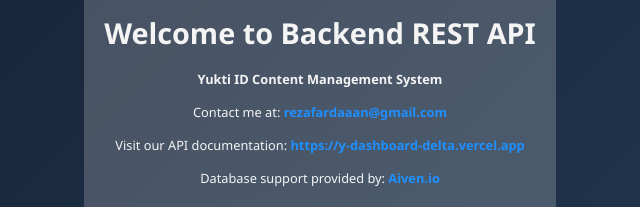
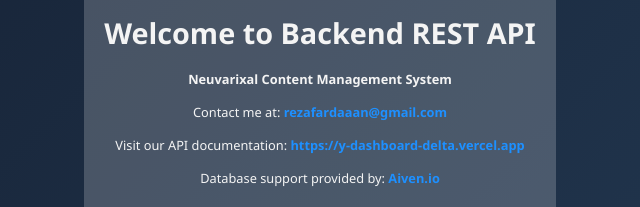
Before and after one commit to rezafardan/y-backend, a website: page src/views/index.html in a window 1280 px wide. Shown: the part 313-520 px from the top of the page, 320-960 px from the left. Drawn offline with Linux system fonts and the light colour scheme.

Commit message:
Update backend landing page branding to Neuvarixal

```diff
--- a/src/views/index.html
+++ b/src/views/index.html
@@ -3,7 +3,7 @@
   <head>
     <meta charset="UTF-8" />
     <meta name="viewport" content="width=device-width, initial-scale=1.0" />
-    <title>Backend REST API - Yukti ID</title>
+    <title>Backend REST API - Neuvarixal</title>
     <style>
       body {
         font-family: "Segoe UI", Tahoma, Geneva, Verdana, sans-serif;
@@ -60,7 +60,7 @@
     <div class="container">
       <div class="icon">⚙️</div>
       <h1>Welcome to Backend REST API</h1>
-      <p><strong>Yukti ID Content Management System</strong></p>
+      <p><strong>Neuvarixal Content Management System</strong></p>
       <p>
         Contact me at:
         <a href="mailto:rezafardaaan@gmail.com">rezafardaaan@gmail.com</a>
```
